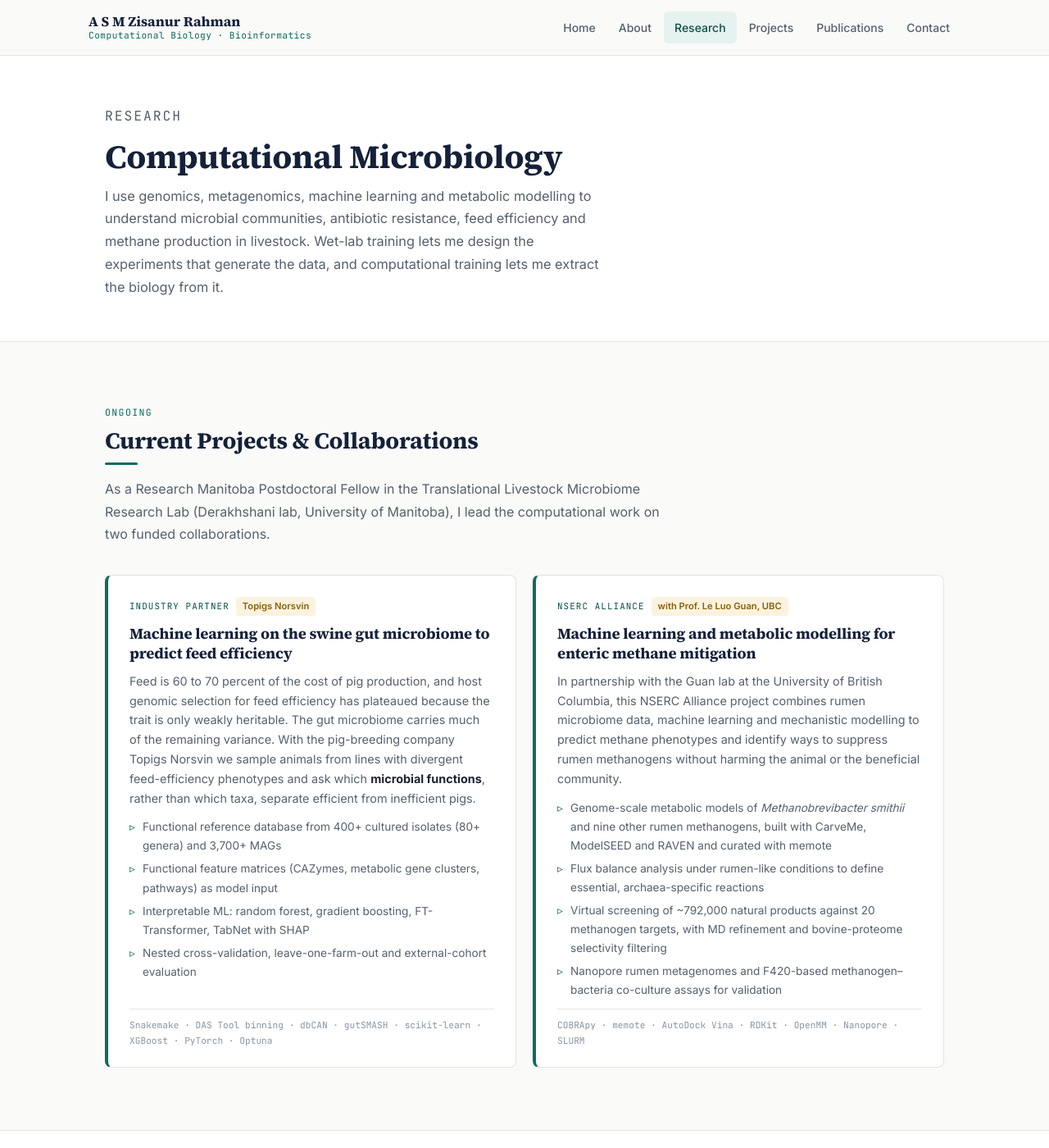
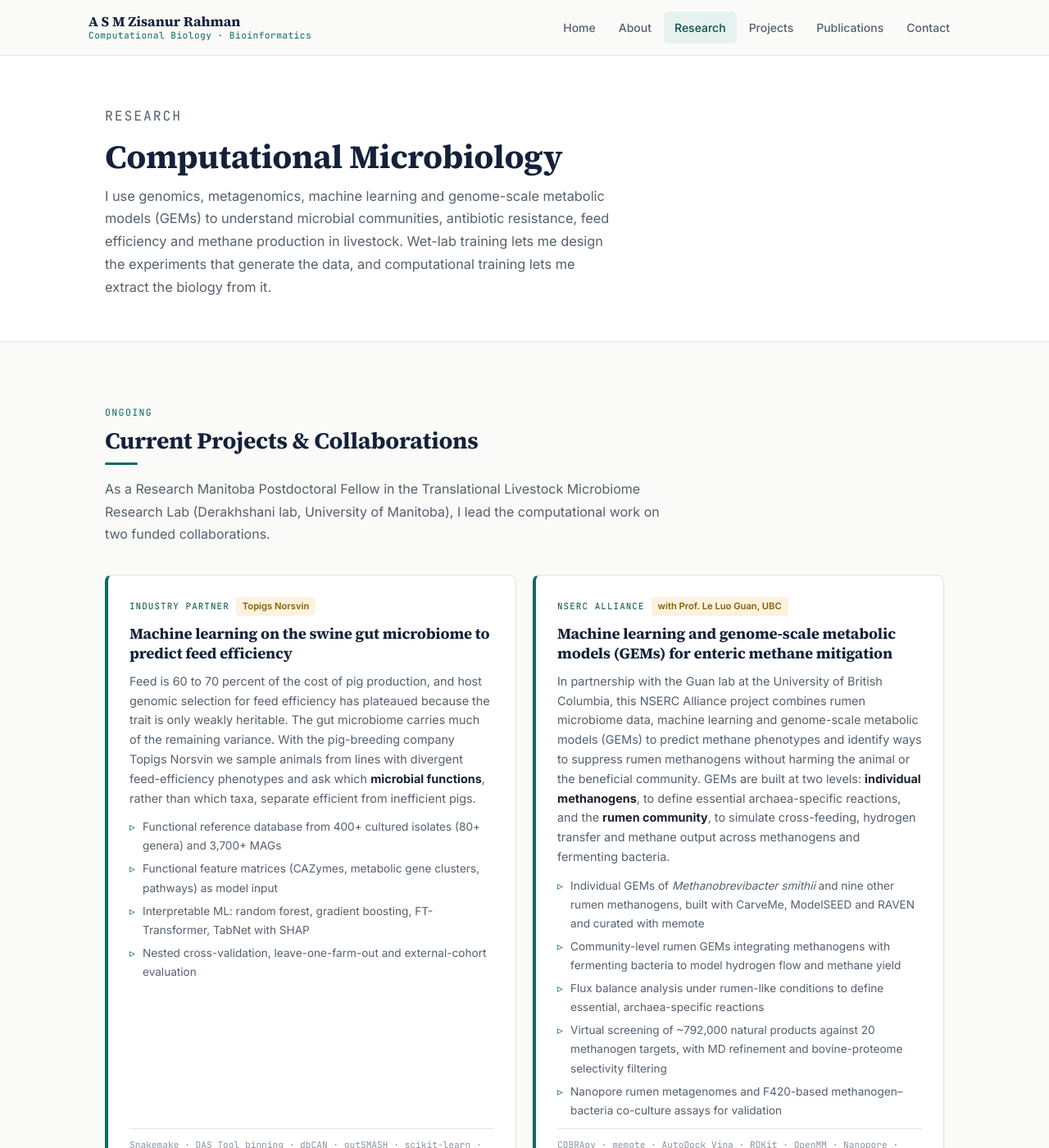
Before and after one commit to zisanurrahman/zisanurrahman.github.io, a Jekyll site: the page built from research.md, in a window 1280 px wide and 1400 px high. Shown: the whole window at 82% size. Built offline with Jekyll 4.4.1, drawn with Linux system fonts in a browser that asks for light colours; some of the changed text lies outside the part shown.

Commit message:
Describe methane work as genome-scale metabolic models at individual methanogen and rumen community level
Co-Authored-By: Claude Fable 5.1 <noreply@anthropic.com>

```diff
--- a/research.md
+++ b/research.md
@@ -9,7 +9,7 @@ description: Research in computational microbiology by A S M Zisanur Rahman - me
   <div class="container">
     <p class="page-hero-tag">Research</p>
     <h1>Computational Microbiology</h1>
-    <p>I use genomics, metagenomics, machine learning and metabolic modelling to understand microbial communities, antibiotic resistance, feed efficiency and methane production in livestock. Wet-lab training lets me design the experiments that generate the data, and computational training lets me extract the biology from it.</p>
+    <p>I use genomics, metagenomics, machine learning and genome-scale metabolic models (GEMs) to understand microbial communities, antibiotic resistance, feed efficiency and methane production in livestock. Wet-lab training lets me design the experiments that generate the data, and computational training lets me extract the biology from it.</p>
   </div>
 </div>
 
@@ -37,10 +37,11 @@ description: Research in computational microbiology by A S M Zisanur Rahman - me
 
       <div class="current-card">
         <div class="current-partner">NSERC Alliance <span class="chip">with Prof. Le Luo Guan, UBC</span></div>
-        <h3>Machine learning and metabolic modelling for enteric methane mitigation</h3>
-        <p>In partnership with the Guan lab at the University of British Columbia, this NSERC Alliance project combines rumen microbiome data, machine learning and mechanistic modelling to predict methane phenotypes and identify ways to suppress rumen methanogens without harming the animal or the beneficial community.</p>
+        <h3>Machine learning and genome-scale metabolic models (GEMs) for enteric methane mitigation</h3>
+        <p>In partnership with the Guan lab at the University of British Columbia, this NSERC Alliance project combines rumen microbiome data, machine learning and genome-scale metabolic models (GEMs) to predict methane phenotypes and identify ways to suppress rumen methanogens without harming the animal or the beneficial community. GEMs are built at two levels: <strong>individual methanogens</strong>, to define essential archaea-specific reactions, and the <strong>rumen community</strong>, to simulate cross-feeding, hydrogen transfer and methane output across methanogens and fermenting bacteria.</p>
         <ul>
-          <li>Genome-scale metabolic models of <em>Methanobrevibacter smithii</em> and nine other rumen methanogens, built with CarveMe, ModelSEED and RAVEN and curated with memote</li>
+          <li>Individual GEMs of <em>Methanobrevibacter smithii</em> and nine other rumen methanogens, built with CarveMe, ModelSEED and RAVEN and curated with memote</li>
+          <li>Community-level rumen GEMs integrating methanogens with fermenting bacteria to model hydrogen flow and methane yield</li>
           <li>Flux balance analysis under rumen-like conditions to define essential, archaea-specific reactions</li>
           <li>Virtual screening of ~792,000 natural products against 20 methanogen targets, with MD refinement and bovine-proteome selectivity filtering</li>
           <li>Nanopore rumen metagenomes and F420-based methanogen–bacteria co-culture assays for validation</li>
@@ -75,10 +76,11 @@ description: Research in computational microbiology by A S M Zisanur Rahman - me
 
       <div class="research-card">
         <div class="research-card-icon"><svg viewBox="0 0 24 24"><circle cx="12" cy="12" r="3"/><circle cx="5" cy="6" r="2"/><circle cx="19" cy="6" r="2"/><circle cx="5" cy="18" r="2"/><circle cx="19" cy="18" r="2"/><line x1="6.5" y1="7.5" x2="10" y2="10.5"/><line x1="17.5" y1="7.5" x2="14" y2="10.5"/><line x1="6.5" y1="16.5" x2="10" y2="13.5"/><line x1="17.5" y1="16.5" x2="14" y2="13.5"/></svg></div>
-        <h3>Rumen Methanogens &amp; Metabolic Modelling</h3>
-        <p>Genome-scale metabolic reconstruction and constraint-based modelling of rumen methanogens to map methanogenesis and cofactor biosynthesis, prioritise essential archaea-specific enzymes, and feed structure-based discovery of anti-methanogenic compounds.</p>
+        <h3>Rumen Methanogens &amp; Genome-Scale Metabolic Models</h3>
+        <p>Genome-scale metabolic models (GEMs) of rumen methanogens at the individual level, to map methanogenesis and cofactor biosynthesis and prioritise essential archaea-specific enzymes, and at the rumen community level, to simulate how methanogens and fermenting bacteria exchange hydrogen and shape methane output. Both feed structure-based discovery of anti-methanogenic compounds.</p>
         <ul>
-          <li>Ten-species pan-methanogenome of curated GEMs</li>
+          <li>Ten-species pan-methanogenome of curated individual GEMs</li>
+          <li>Community GEMs of the rumen ecosystem</li>
           <li>Flux balance and essentiality analysis under rumen conditions</li>
           <li>Natural-product virtual screening at HPC scale</li>
           <li>Methanogen–bacteria mini-community experiments</li>
@@ -147,7 +149,7 @@ description: Research in computational microbiology by A S M Zisanur Rahman - me
           <li><strong>Amplicon:</strong> QIIME 2, phyloseq, vegan</li>
           <li><strong>Long reads:</strong> Nanopore assembly and hybrid polishing</li>
           <li><strong>Differential analysis:</strong> DESeq2, GSEA</li>
-          <li><strong>Metabolic modelling:</strong> COBRApy, CarveMe, ModelSEED, RAVEN, memote, FBA</li>
+          <li><strong>Genome-scale metabolic models:</strong> COBRApy, CarveMe, ModelSEED, RAVEN, memote, FBA, community modelling</li>
         </ul>
       </div>
 
```
Also changed, not shown: about.md (+2 -2 lines), index.md (+8 -6 lines), projects.md (+3 -3 lines).
